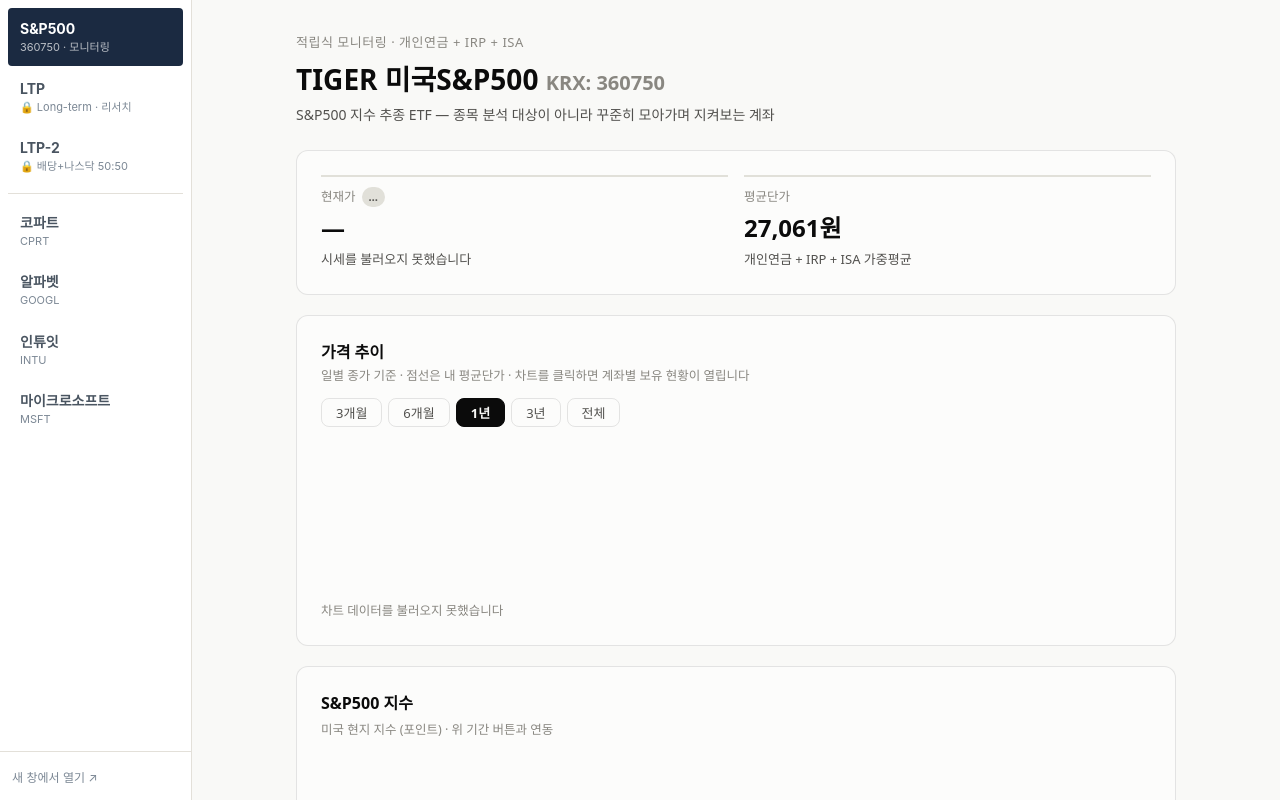
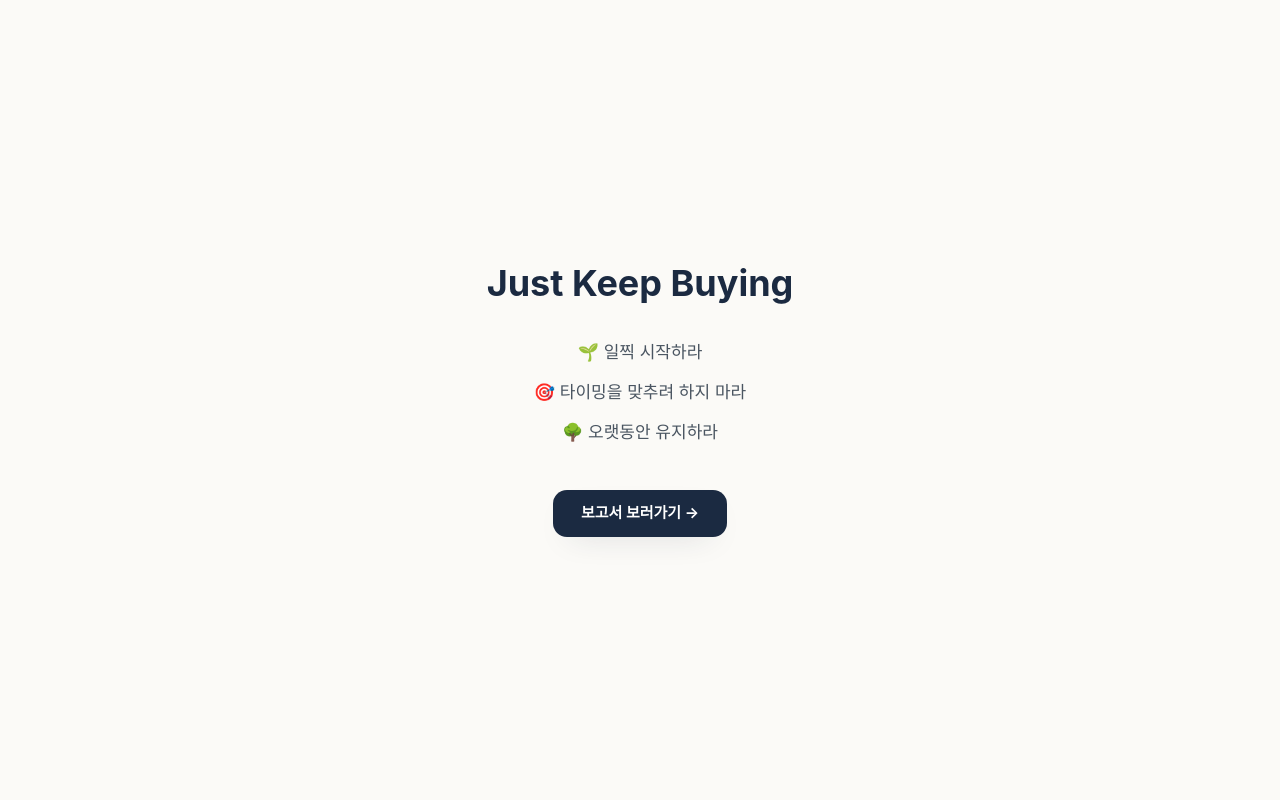
Before and after one commit to Dhhdjdjdhd/value-investing-checklist, a Next.js app: page / in a window 1280 px wide. Built offline with nearby package versions, Linux system fonts and the light colour scheme; no server answers.

Commit message:
메인 페이지 추가

```diff
--- /dev/null
+++ b/app/dashboard/page.tsx
@@ -0,0 +1,6 @@
+import { getAllStocks } from '@/lib/content';
+import ReportTabs from '@/components/ReportTabs';
+
+export default function DashboardPage() {
+  return <ReportTabs stocks={getAllStocks()} />;
+}
--- a/app/page.tsx
+++ b/app/page.tsx
@@ -1,6 +1,24 @@
-import { getAllStocks } from '@/lib/content';
-import ReportTabs from '@/components/ReportTabs';
+import Link from 'next/link';
 
+// 메인 랜딩 — 투자 원칙 문구(Just Keep Buying)를 먼저 보여주고,
+// 보고서 탭 화면(/dashboard)으로 진입하는 구조.
 export default function HomePage() {
-  return <ReportTabs stocks={getAllStocks()} />;
+  return (
+    <main className="flex h-full flex-col items-center justify-center px-6 text-center">
+      <h1 className="text-4xl font-bold text-navy">Just Keep Buying</h1>
+
+      <ul className="mt-9 space-y-3 text-[17px] leading-relaxed text-ink-2">
+        <li>🌱 일찍 시작하라</li>
+        <li>🎯 타이밍을 맞추려 하지 마라</li>
+        <li>🌳 오랫동안 유지하라</li>
+      </ul>
+
+      <Link
+        href="/dashboard"
+        className="mt-11 rounded-card bg-navy px-7 py-3 text-[15px] font-bold text-white shadow-soft transition-colors hover:bg-navy-2"
+      >
+        보고서 보러가기 →
+      </Link>
+    </main>
+  );
 }
```
